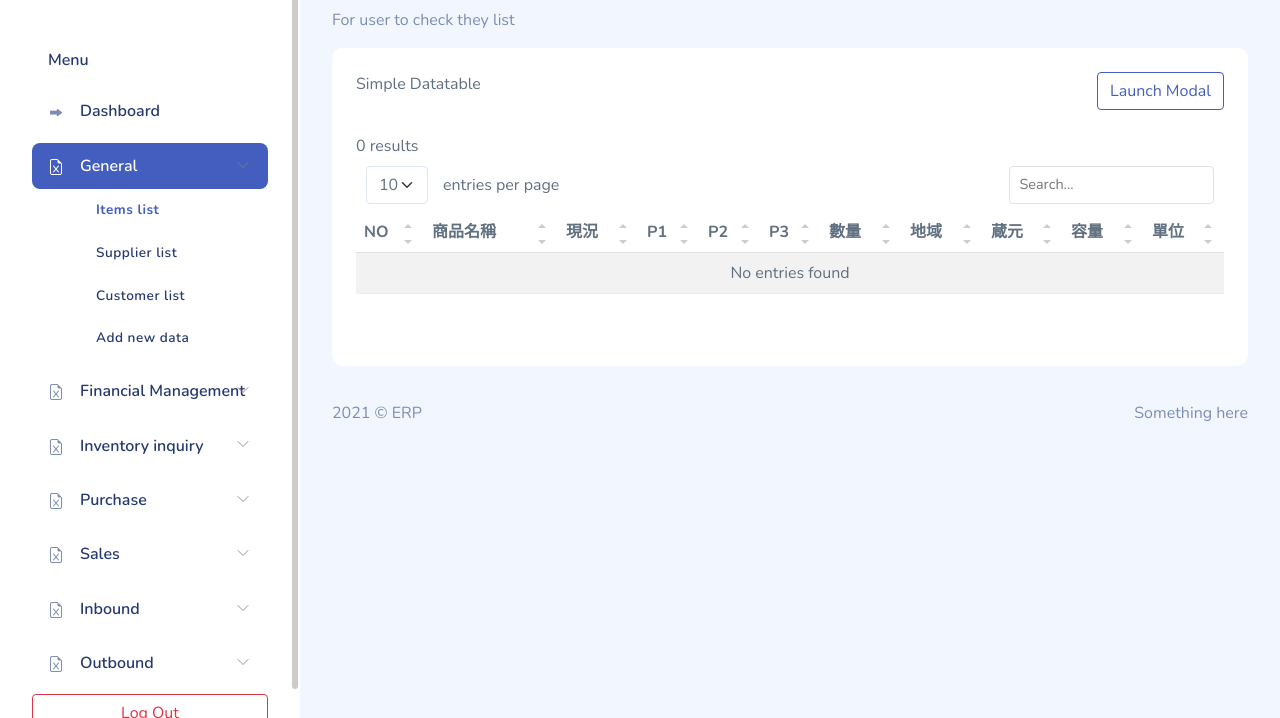
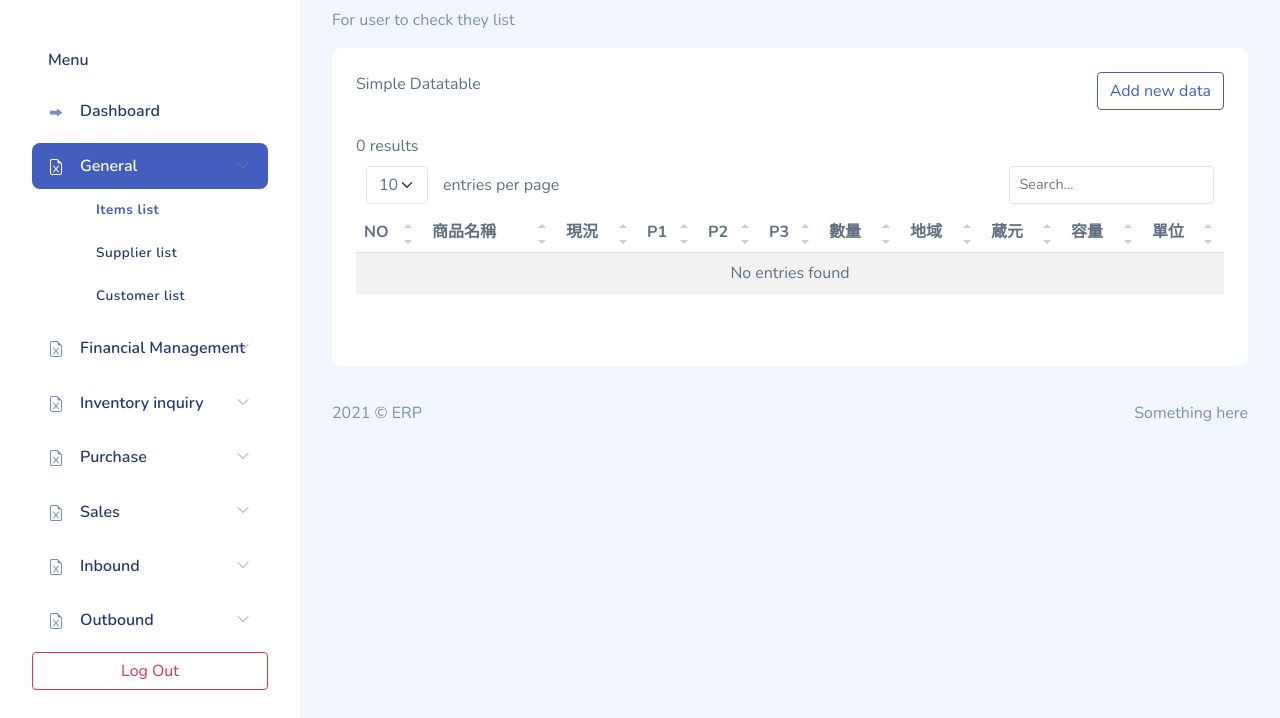
Before and after one commit to endura-sys/erp-sys, a PHP site: page /item-list?no=1 in a window 1280 px wide. Shown: the part 82-800 px from the top of the page. Run offline with PHP 8.4, Linux system fonts and the light colour scheme; data that the repository does not hold is empty; some libraries are stand-ins or nearby versions.

Commit message:
deleted some useless files

```diff
--- a/localhost/template/datatable-navbar.php
+++ b/localhost/template/datatable-navbar.php
@@ -27,9 +27,7 @@
                 <li class="submenu-item <?php if ($currentPage == 'customer-list') {echo "active";} ?>">
                     <a href="customer-list">Customer list</a>
                 </li>
-                <li class="submenu-item ">
-                <a href="addnew">Add new data</a>
-                </li>
+
             </ul>
 
         </li>
--- a/localhost/template/general/item-list.php
+++ b/localhost/template/general/item-list.php
@@ -54,7 +54,7 @@
 
                             <button type="button" class="btn btn-outline-primary block float-start float-lg-end" data-bs-toggle="modal"
                                 data-bs-target="#border-add">
-                                Launch Modal
+                                Add new data
                             </button>
                                 <div class="modal fade text-left modal-borderless" id="border-add" tabindex="-1"
                                     role="dialog" aria-labelledby="myModalLabel1" aria-hidden="true">
```
Also changed, not shown: 3 other files.
